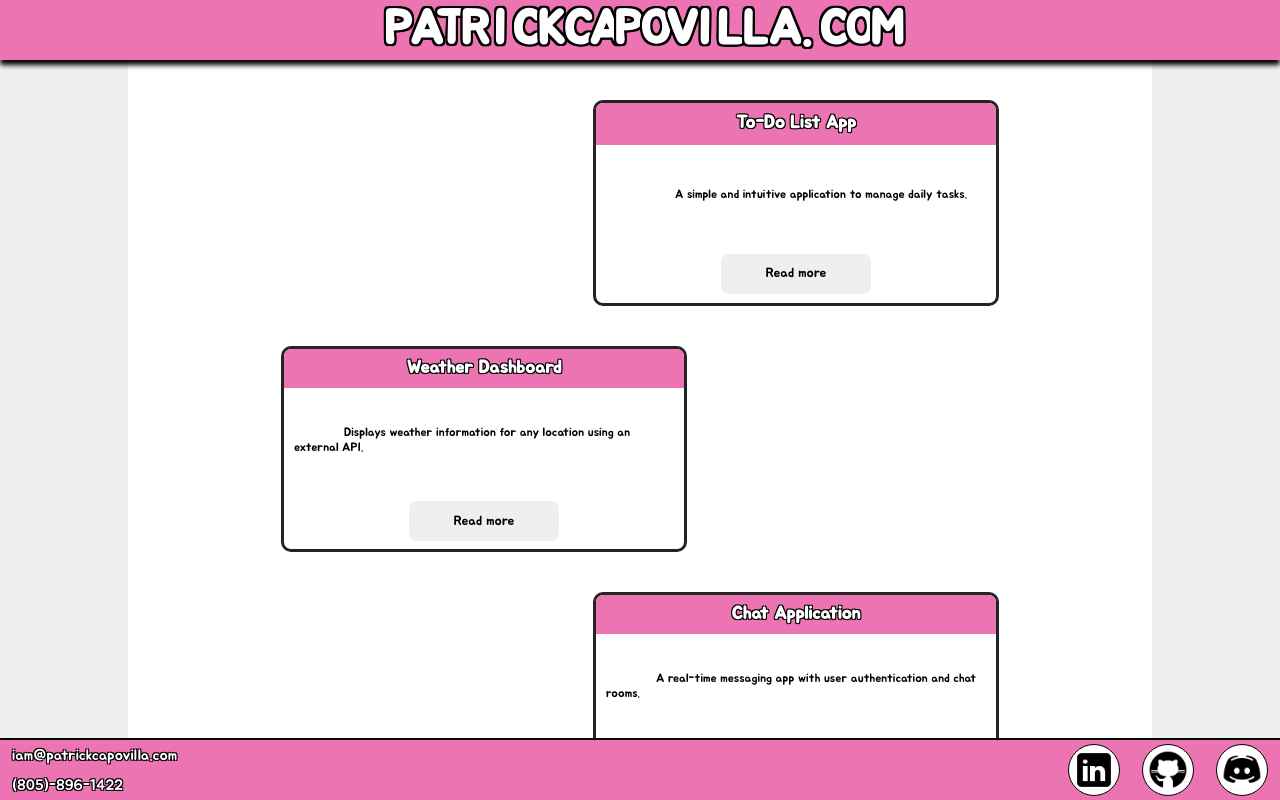
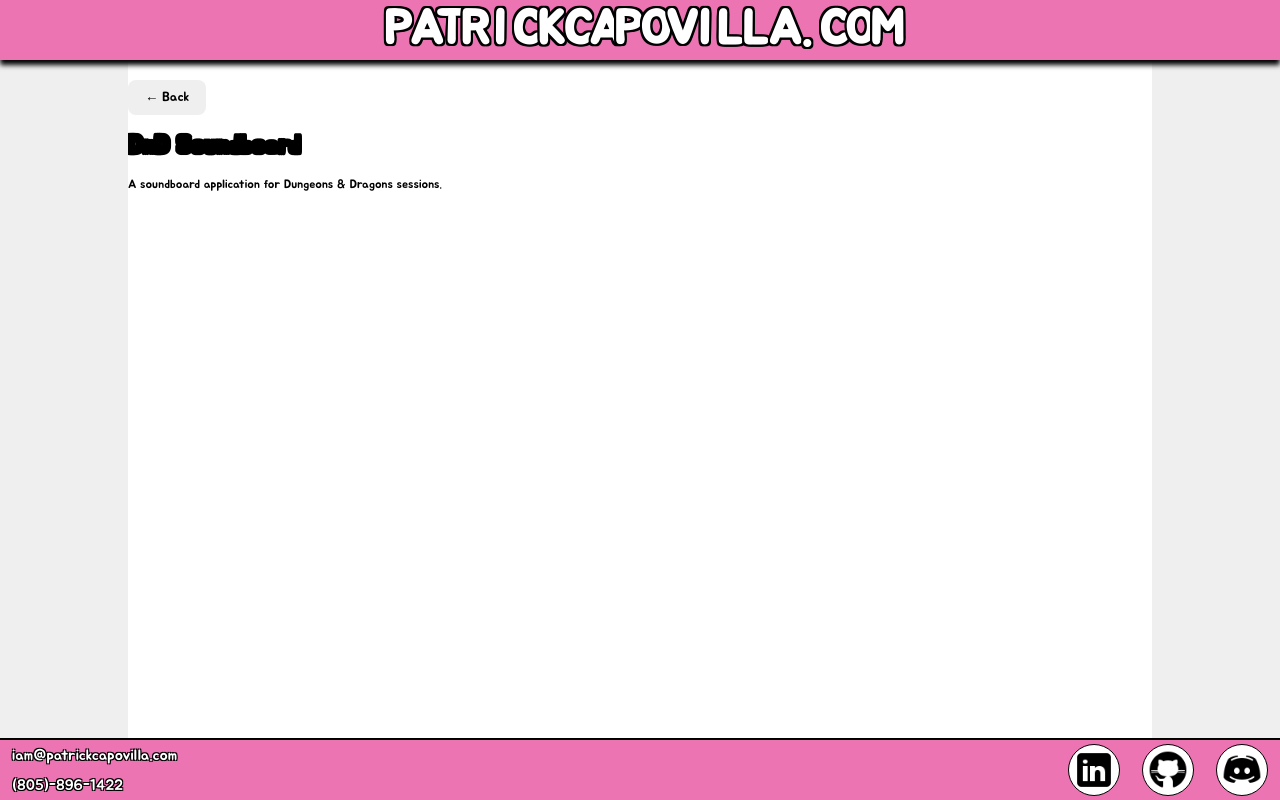
Before and after one commit to pattyryke/patrickcapovilla-dot-com, a React (Vite) app: page /soundboard in a window 1280 px wide. Built offline with nearby package versions, Linux system fonts and the light colour scheme.

Commit message:
Added a new project to the project list and pages

```diff
--- a/index.html
+++ b/index.html
@@ -2,12 +2,39 @@
 <html lang="en">
 	<head>
 		<meta charset="UTF-8" />
-    <link rel="icon" type="image/svg+xml" href="/vite.svg" />
-    <meta name="viewport" content="width=device-width, initial-scale=1.0" />
+		<link
+			rel="icon"
+			type="image/svg+xml"
+			href="/vite.svg"
+		/>
+		<meta
+			name="viewport"
+			content="width=device-width, initial-scale=1.0"
+		/>
 		<title>Patrick Capovilla</title>
+		<script>
+			// Decode the path redirect from 404.html (spa-github-pages)
+			(function (l) {
+				if (l.search[1] === '/') {
+					var decoded = l.search
+						.slice(1)
+						.split('&')
+						.map(function (s) {
+							return s.replace(/~and~/g, '&');
+						});
+					window.history.replaceState(null, null, l.pathname.slice(0, -1) + decoded[0] + (decoded[1] ? '?' + decoded[1] : '') + l.hash);
+				}
+			})(window.location);
+		</script>
 	</head>
 	<body>
-    <div id="root" class="modern"></div>
-    <script type="module" src="/src/main.jsx"></script>
+		<div
+			id="root"
+			class="modern"
+		></div>
+		<script
+			type="module"
+			src="/src/main.jsx"
+		></script>
 	</body>
 </html>
--- a/package.json
+++ b/package.json
@@ -14,7 +14,8 @@
     },
     "dependencies": {
         "react": "^18.2.0",
-        "react-dom": "^18.2.0"
+        "react-dom": "^18.2.0",
+        "react-router-dom": "^7.13.0"
     },
     "devDependencies": {
         "@types/react": "^18.2.66",
--- a/src/App.jsx
+++ b/src/App.jsx
@@ -1,24 +1,37 @@
+import { BrowserRouter, Routes, Route } from 'react-router-dom';
 import './scss/main.css';
 import TopBar from './components/top-bar/TopBar';
-import ProjectList from './components/project-showcase/ProjectList';
-import SideBar from './components/side-bar/SideBar';
 import Footer from './components/footer/Footer';
+import HomePage from './pages/HomePage';
+import SoundboardPage from './pages/SoundboardPage';
+
+
+// To add more pages later, just:
+
+// 1. Create src/pages/YourPage.jsx
+// 2. Add a <Route path='/your-path' element={<YourPage />} /> in App.jsx
+// 3. Add a project entry in ProjectList.jsx with url: '/your-path'
 
 function App() {
     return (
+        <BrowserRouter>
             <div className='wrapper'>
                 <div className="page-header">
                     <TopBar />
                 </div>
 
                 <div className='page-body'>
-                <ProjectList />
+                    <Routes>
+                        <Route path='/' element={<HomePage />} />
+                        <Route path='/soundboard' element={<SoundboardPage />} />
+                    </Routes>
                 </div>
 
                 <div className='page-footer'>
                     <Footer />
                 </div>
             </div>
+        </BrowserRouter>
     );
 }
 
--- a/src/components/project-showcase/ProjectComponent.jsx
+++ b/src/components/project-showcase/ProjectComponent.jsx
@@ -1,13 +1,20 @@
 import PropTypes from 'prop-types';
+import { useNavigate } from 'react-router-dom';
 import NormalButton from '../common-elements/NormalButton';
 
-
-
-function testHandleClick(title) {
-    return (`${title} has been clicked.`);
+function useHandleClick(url) {
+    const navigate = useNavigate();
+    return () => {
+        if (url.startsWith('/')) {
+            navigate(url);
+        } else {
+            window.open(url, '_blank');
+        }
+    };
 }
 
-const ProjectComponent = ({ isFlipped, title, body }) => {
+const ProjectComponent = ({ isFlipped, title, body, url }) => {
+    const handleClick = useHandleClick(url);
 
     if (isFlipped === true) {
         return (
@@ -22,7 +29,7 @@ const ProjectComponent = ({ isFlipped, title, body }) => {
                         <NormalButton
                             className='btn body-font'
                             label='Read more'
-                            handleClick={testHandleClick(title)}
+                            handleClick={handleClick}
                         />
                     </div>
                 </div>
@@ -40,7 +47,7 @@ const ProjectComponent = ({ isFlipped, title, body }) => {
                         <NormalButton
                             className='btn body-font'
                             label='Read more'
-                            handleClick={testHandleClick(title)}
+                            handleClick={handleClick}
                         />
                     </div>
                 </div>
@@ -54,6 +61,7 @@ ProjectComponent.propTypes = {
     isFlipped: PropTypes.bool,
     title: PropTypes.string,
     body: PropTypes.string,
+    url: PropTypes.string,
 };
 
 export default ProjectComponent;
--- a/src/components/project-showcase/ProjectList.jsx
+++ b/src/components/project-showcase/ProjectList.jsx
@@ -2,36 +2,9 @@ import ProjectComponent from './ProjectComponent';
 
 const projects = [
 	{
-        title: 'To-Do List App',
-        body: 'A simple and intuitive application to manage daily tasks.',
-    },
-    {
-        title: 'Weather Dashboard',
-        body: 'Displays weather information for any location using an external API.',
-    },
-    {
-        title: 'Chat Application',
-        body: 'A real-time messaging app with user authentication and chat rooms.',
-    },
-    {
-        title: 'Expense Tracker',
-        body: 'Tracks income and expenses to help users manage their finances.',
-    },
-    {
-        title: 'Recipe Finder',
-        body: 'Searches for recipes based on available ingredients.',
-    },
-    {
-        title: 'Portfolio Website',
-        body: 'A personal website to showcase projects, skills, and resume.',
-    },
-    {
-        title: 'E-commerce Platform',
-        body: 'A platform for buying and selling products online with payment integration.',
-    },
-    {
-        title: 'Movie Recommendation System',
-        body: 'Suggests movies based on user preferences and viewing history.',
+		title: 'DnD Soundboard',
+		body: 'A soundboard application for Dungeons & Dragons sessions.',
+		url: '/soundboard',
 	},
 ];
 
@@ -44,6 +17,7 @@ const convertToElements = (list) => {
 					isFlipped={true}
 					title={item.title}
 					body={item.body}
+					url={item.url}
 				/>
 			);
 		} else {
@@ -53,6 +27,7 @@ const convertToElements = (list) => {
 					isFlipped={false}
 					title={item.title}
 					body={item.body}
+					url={item.url}
 				/>
 			);
 		}
--- /dev/null
+++ b/src/pages/HomePage.jsx
@@ -0,0 +1,7 @@
+import ProjectList from '../components/project-showcase/ProjectList';
+
+const HomePage = () => {
+	return <ProjectList />;
+};
+
+export default HomePage;
--- /dev/null
+++ b/src/pages/SoundboardPage.jsx
@@ -0,0 +1,20 @@
+import { useNavigate } from 'react-router-dom';
+import NormalButton from '../components/common-elements/NormalButton';
+
+const SoundboardPage = () => {
+	const navigate = useNavigate();
+
+	return (
+		<div className='soundboard-page'>
+			<NormalButton
+				className='btn body-font back-btn'
+				label='← Back'
+				handleClick={() => navigate('/')}
+			/>
+			<h1 className='header-font outline-text-thick'>DnD Soundboard</h1>
+			<p className='body-font'>A soundboard application for Dungeons &amp; Dragons sessions.</p>
+		</div>
+	);
+};
+
+export default SoundboardPage;
```
Also changed, not shown: public/404.html (added, +28 -0 lines), 1 other file (tests, documents, lock files or other folders). Lines whose indentation alone changed are shown as unchanged.
